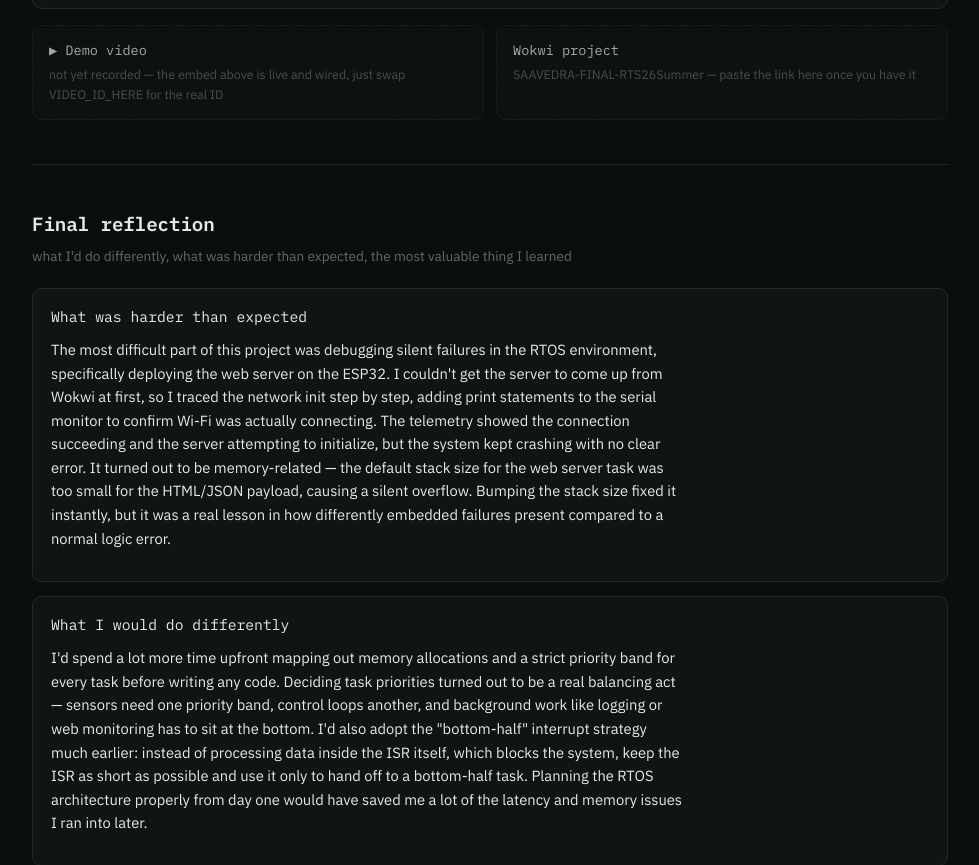
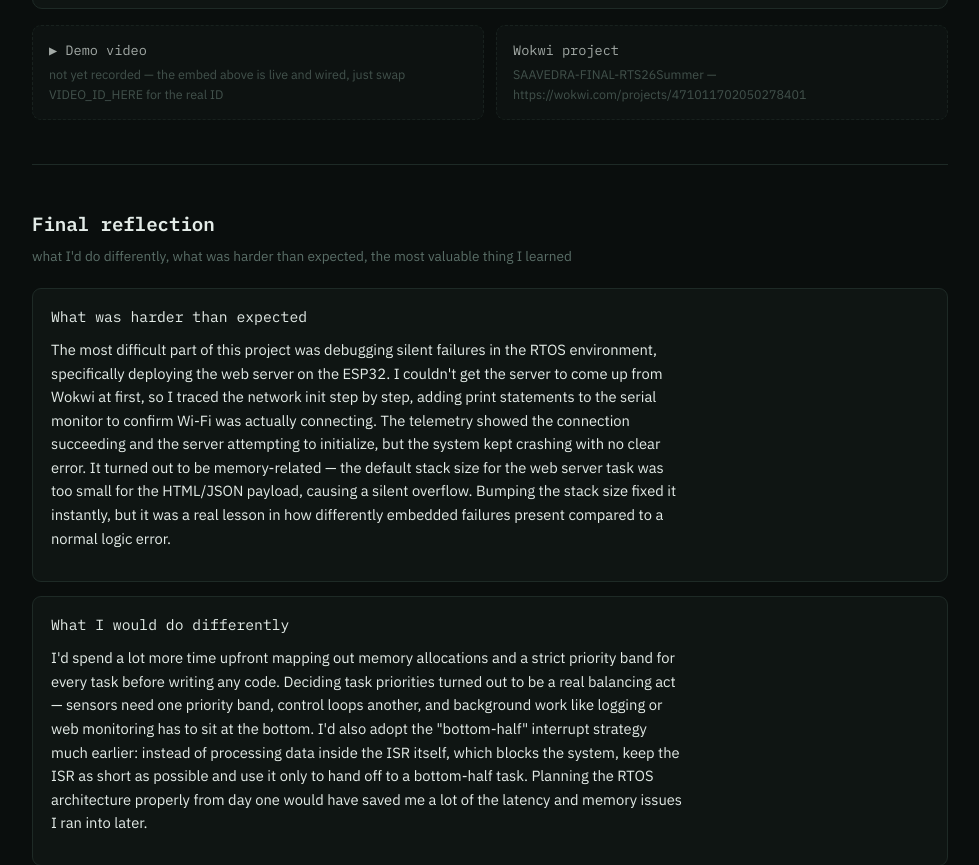
Before and after one commit to dsaav3/dsaav3.github.io, a plain HTML site: page docs/index.html in a window 1280 px wide. Shown: the part 4774-5639 px from the top of the page, without its empty margins (150-1129 px from the left). Drawn offline with Linux system fonts and the light colour scheme.

Commit message:
added wokwi link

```diff
--- a/docs/index.html
+++ b/docs/index.html
@@ -323,7 +323,7 @@
       </a>
       <a class="link-card pending" href="#" onclick="return false" aria-disabled="true">
         <div class="lt">Wokwi project</div>
-        <div class="ld">SAAVEDRA-FINAL-RTS26Summer — paste the link here once you have it</div>
+        <div class="ld">SAAVEDRA-FINAL-RTS26Summer — https://wokwi.com/projects/471011702050278401</div>
       </a>
     </div>
   </section>
```
